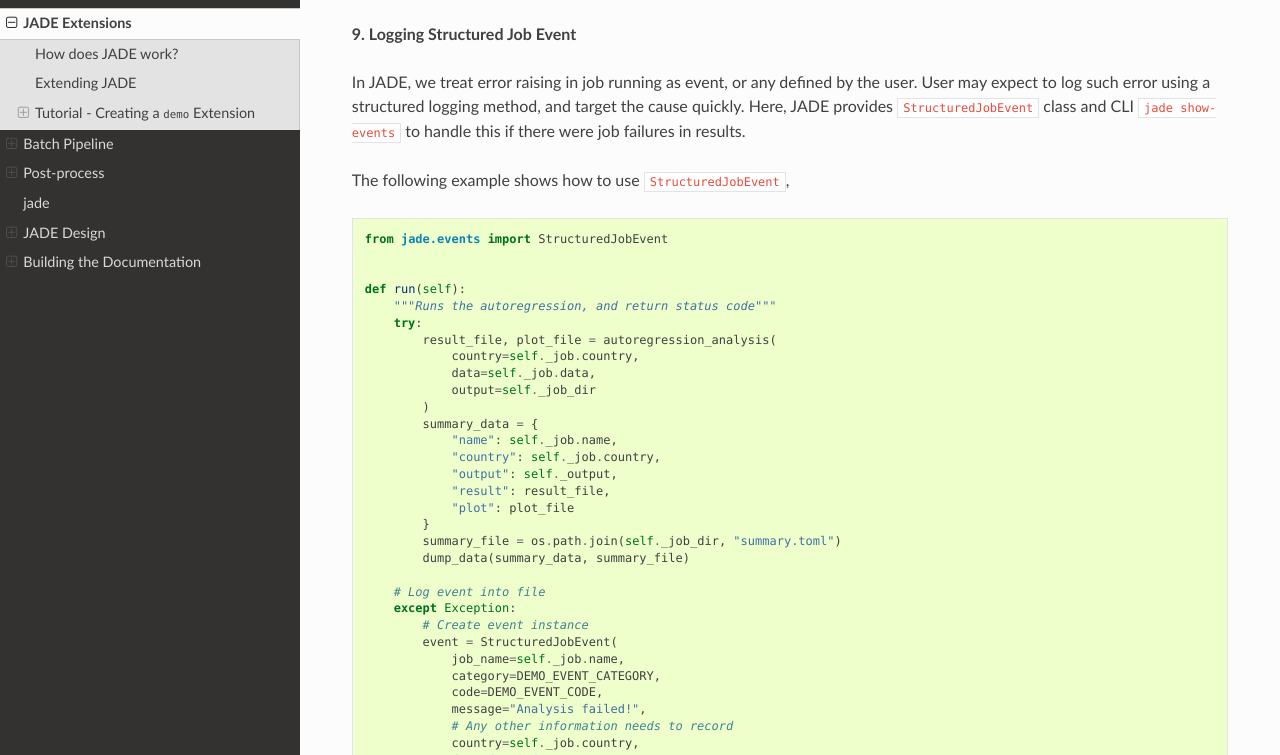
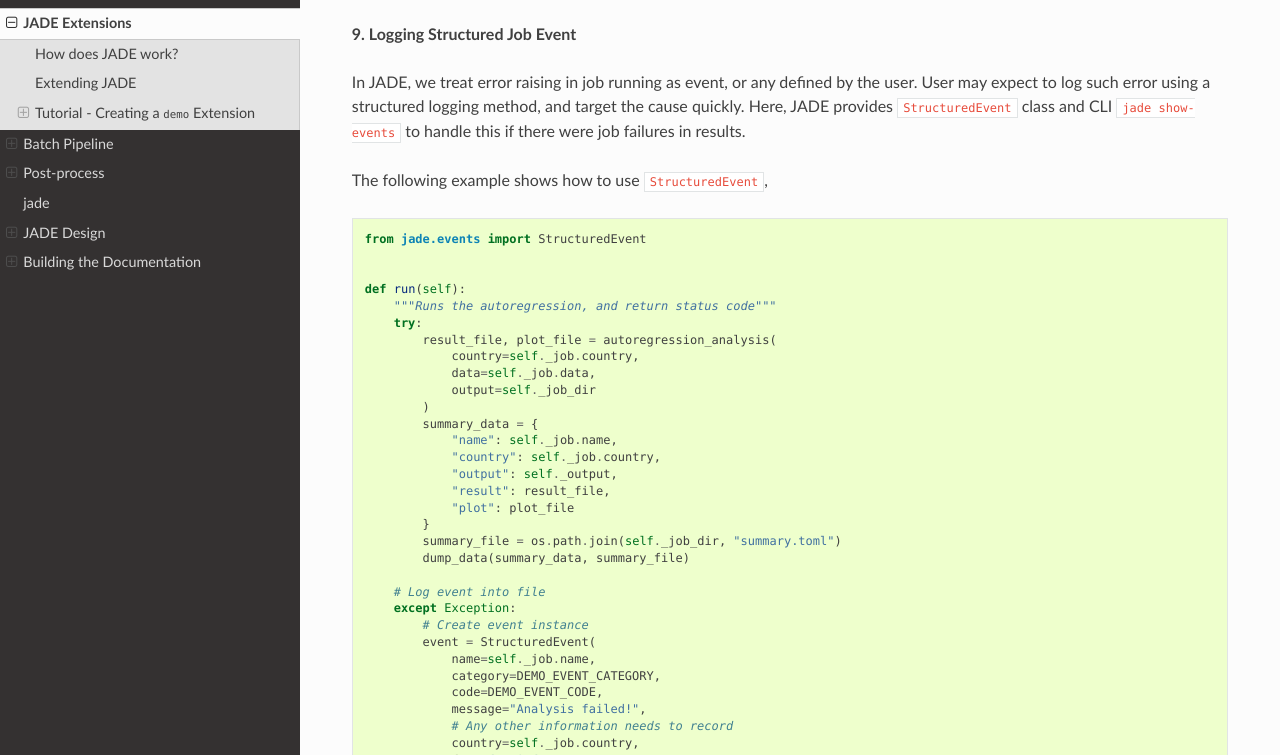
Before and after one commit to NREL/jade, a Sphinx documentation site: the page built from docs/source/extensions.rst, in a window 1280 px wide and 1400 px high, scrolled down 11927 px. Shown: the part 159-914 px from the top of the window. Built offline with Sphinx 7.4.7 and the Read the Docs theme 2.0.0, drawn with Linux system fonts in a browser that asks for light colours; pages that are not in the unit, such as notebooks, are missing from menus.

Commit message:
Rename StructuredEvent

```diff
--- a/docs/source/extensions.rst
+++ b/docs/source/extensions.rst
@@ -629,14 +629,14 @@ Check the job results, all desired results are generated.
 
 In JADE, we treat error raising in job running as event, or any defined by the user.
 User may expect to log such error using a structured logging method, and target the cause quickly.
-Here, JADE provides ``StructuredJobEvent`` class and CLI ``jade show-events`` to handle
+Here, JADE provides ``StructuredEvent`` class and CLI ``jade show-events`` to handle
 this if there were job failures in results.
 
-The following example shows how to use ``StructuredJobEvent``,
+The following example shows how to use ``StructuredEvent``,
 
 .. code-block:: python
 
-    from jade.events import StructuredJobEvent
+    from jade.events import StructuredEvent
 
 
     def run(self):
@@ -660,8 +660,8 @@ The following example shows how to use ``StructuredJobEvent``,
         # Log event into file
         except Exception:
             # Create event instance
-            event = StructuredJobEvent(
-                job_name=self._job.name,
+            event = StructuredEvent(
+                name=self._job.name,
                 category=DEMO_EVENT_CATEGORY,
                 code=DEMO_EVENT_CODE,
                 message="Analysis failed!",
@@ -707,8 +707,8 @@ The following console log shows ``demo`` extension with 2 job failures,
     2019-11-01 10:02:49,882 - INFO [demo run.py:66] : jade-internal run demo --name=japan --output=output/job-outputs --config-file=/var/folders/1l/60td82kj3cg59rw30sdnt5_h6cr39n/T/jade-471a2911-2e5e-4395-9468-0e6ed1e711ed/config.json
     2019-11-01 10:02:49,888 - INFO [demo run.py:66] : jade-internal run demo --name=united_kingdom --output=output/job-outputs --config-file=/var/folders/1l/60td82kj3cg59rw30sdnt5_h6cr39n/T/jade-471a2911-2e5e-4395-9468-0e6ed1e711ed/config.json
     2019-11-01 10:02:49,921 - INFO [demo run.py:66] : jade-internal run demo --name=united_states --output=output/job-outputs --config-file=/var/folders/1l/60td82kj3cg59rw30sdnt5_h6cr39n/T/jade-471a2911-2e5e-4395-9468-0e6ed1e711ed/config.json
-    2019-11-01 10:02:50,422 - INFO [event loggers.py:114] : {"category": "AutoRegression", "code": "400", "data": {"bar": "bar info", "country": "australia", "foo": "foo info"}, "exception": "File: autoregression_execution.py, Line: 146, Error: [Errno 2] File b'datax/gdp/countries/australia.csv' does not exist: b'datax/gdp/countries/australia.csv'", "job_name": "australia", "message": "Analysis failed!", "timestamp": "2019-11-01 10:02:50.421351"}
-    2019-11-01 10:02:50,422 - INFO [event loggers.py:114] : {"category": "AutoRegression", "code": "400", "data": {"bar": "bar info", "country": "canada", "foo": "foo info"}, "exception": "File: autoregression_execution.py, Line: 146, Error: [Errno 2] File b'datax/gdp/countries/canada.csv' does not exist: b'datax/gdp/countries/canada.csv'", "job_name": "canada", "message": "Analysis failed!", "timestamp": "2019-11-01 10:02:50.421351"}
+    2019-11-01 10:02:50,422 - INFO [event loggers.py:114] : {"category": "AutoRegression", "code": "400", "data": {"bar": "bar info", "country": "australia", "foo": "foo info"}, "exception": "File: autoregression_execution.py, Line: 146, Error: [Errno 2] File b'datax/gdp/countries/australia.csv' does not exist: b'datax/gdp/countries/australia.csv'", "name": "australia", "message": "Analysis failed!", "timestamp": "2019-11-01 10:02:50.421351"}
+    2019-11-01 10:02:50,422 - INFO [event loggers.py:114] : {"category": "AutoRegression", "code": "400", "data": {"bar": "bar info", "country": "canada", "foo": "foo info"}, "exception": "File: autoregression_execution.py, Line: 146, Error: [Errno 2] File b'datax/gdp/countries/canada.csv' does not exist: b'datax/gdp/countries/canada.csv'", "name": "canada", "message": "Analysis failed!", "timestamp": "2019-11-01 10:02:50.421351"}
     Traceback (most recent call last):
     Traceback (most recent call last):
       File "/miniconda3/envs/jade/bin/jade-internal", line 11, in <module>
```
Also changed, not shown: 7 other files.
